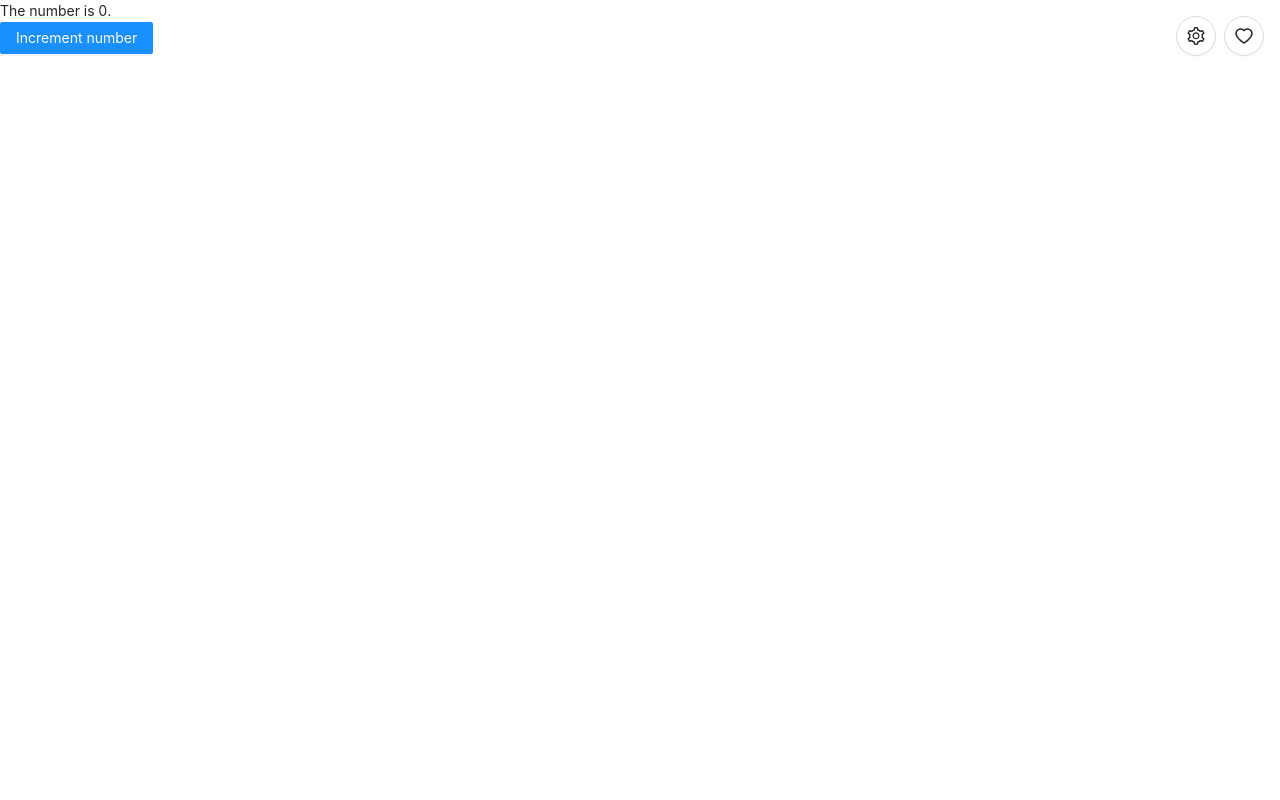
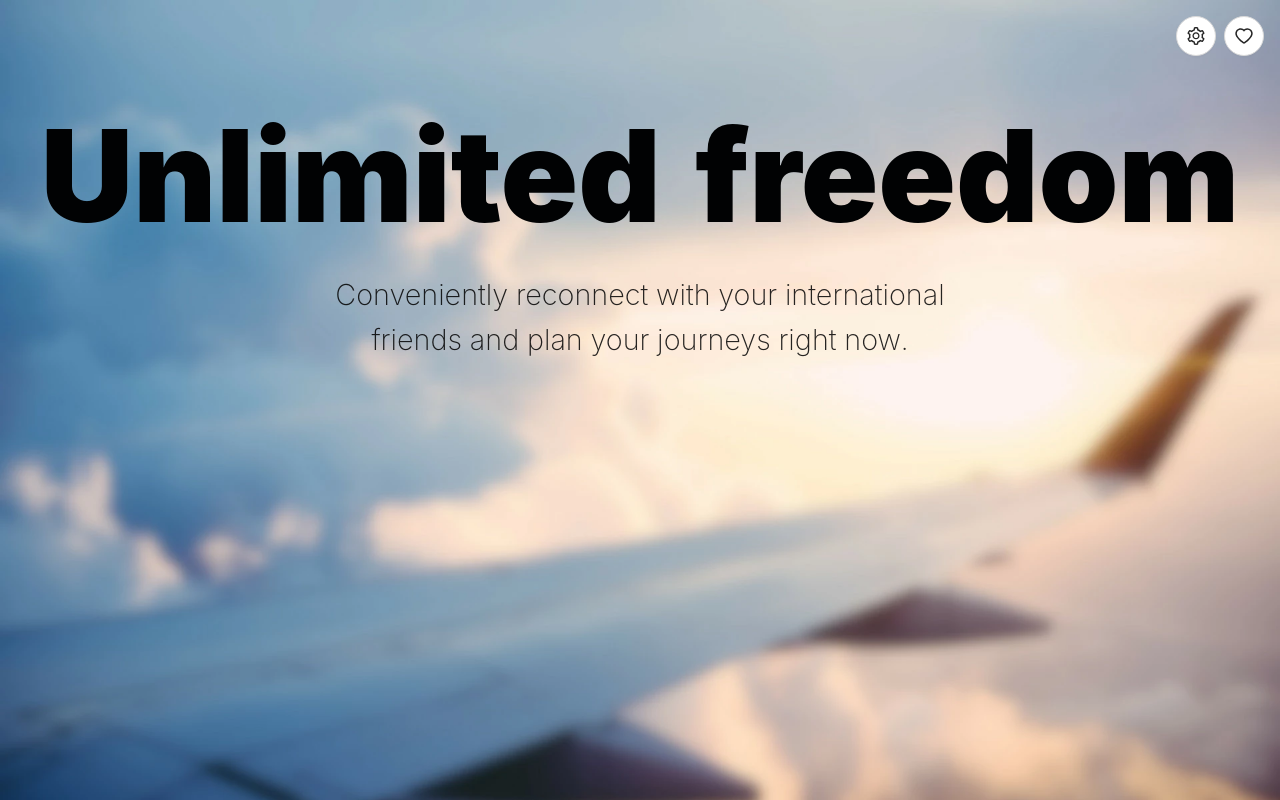
Before and after one commit to wherever-be/frontend, a React (Create React App) app: page / in a window 1280 px wide. Built offline with nearby package versions, Linux system fonts and the light colour scheme; what webfontloader would draw is missing.

Commit message:
Add homepage styling

```diff
--- a/src/global/GlobalStyle.js
+++ b/src/global/GlobalStyle.js
@@ -1,6 +1,15 @@
 import { createGlobalStyle } from 'styled-components';
 
+import background from '../assets/img/background.webp';
+
 export default createGlobalStyle`
+  body {
+    background-image: url(${background});
+    background-size: cover;
+    background-position: right top;
+    overflow: hidden;
+  }
+
   *, *:before, *:after {
     font-family: Inter, -apple-system, BlinkMacSystemFont, 'Segoe UI', Helvetica, Arial, sans-serif;
   }
--- a/src/global/fonts.js
+++ b/src/global/fonts.js
@@ -2,6 +2,6 @@ import WebFont from 'webfontloader';
 
 WebFont.load({
   google: {
-    families: ['Inter:200,400,600,900', 'sans-serif'],
+    families: ['Inter:200,400,600,900', 'Playball:400', 'sans-serif'],
   },
 });
--- a/src/reducers/application/Application.js
+++ b/src/reducers/application/Application.js
@@ -1,10 +1,9 @@
 import React from 'react';
 import { useDispatch, useSelector } from 'react-redux';
 import styled from 'styled-components';
-import { Button } from 'antd';
 
 import Settings from '../settings/Settings';
-import { incrementNumber } from './applicationSlice';
+import Content from './Content';
 
 const ApplicationContainer = styled.div`
   position: absolute;
@@ -12,6 +11,11 @@ const ApplicationContainer = styled.div`
   left: 0;
   width: 100vw;
   height: 100vh;
+  padding: 2rem;
+
+  display: flex;
+  flex-direction: column;
+  align-items: center;
 `;
 
 export default () => {
@@ -20,15 +24,7 @@ export default () => {
 
   return (
     <ApplicationContainer>
-      The number is {number}.<br />
-      <Button
-        type="primary"
-        onClick={() => {
-          dispatch(incrementNumber());
-        }}
-      >
-        Increment number
-      </Button>
+      <Content />
       <Settings />
     </ApplicationContainer>
   );
--- /dev/null
+++ b/src/reducers/application/Content.js
@@ -0,0 +1,62 @@
+import React from 'react';
+import styled from 'styled-components';
+
+const Claim = styled.p`
+  text-align: center;
+  font-weight: 900;
+  font-size: 10rem;
+  margin: 5rem 0 0 0;
+  font-family: Playball, Inter, sans-serif;
+  color: #010203;
+  transition: font-size 0.2s, margin-bottom 0.2s;
+  line-height: 1;
+  margin-bottom: 2rem;
+
+  @media (max-width: 80rem) {
+    font-size: 8rem;
+  }
+
+  @media (max-width: 65rem) {
+    font-size: 6rem;
+    margin-bottom: 1.5rem;
+  }
+
+  @media (max-width: 50rem) {
+    font-size: 5rem;
+  }
+
+  @media (max-width: 45rem) {
+    font-size: 4rem;
+    margin-bottom: 1rem;
+  }
+
+  @media (max-width: 35rem) {
+    font-size: 3rem;
+  }
+`;
+
+const ClaimSub = styled.p`
+  text-align: center;
+  font-size: 1.8rem;
+  font-weight: 200;
+  margin: 0;
+  max-width: 40rem;
+  transition: font-size 0.2s;
+
+  @media (max-width: 65rem) {
+    font-size: 1.5rem;
+  }
+
+  @media (max-width: 45rem) {
+    font-size: 1.2rem;
+  }
+`;
+
+export default () => {
+  return (
+    <>
+      <Claim>Unlimited freedom</Claim>
+      <ClaimSub>Conveniently reconnect with your international friends and plan your journeys right now.</ClaimSub>
+    </>
+  );
+};
```
Also changed, not shown: src/assets/img/background.webp (added).
